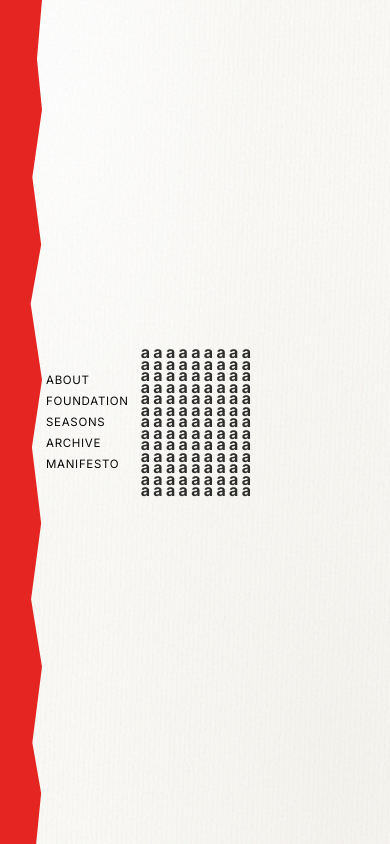
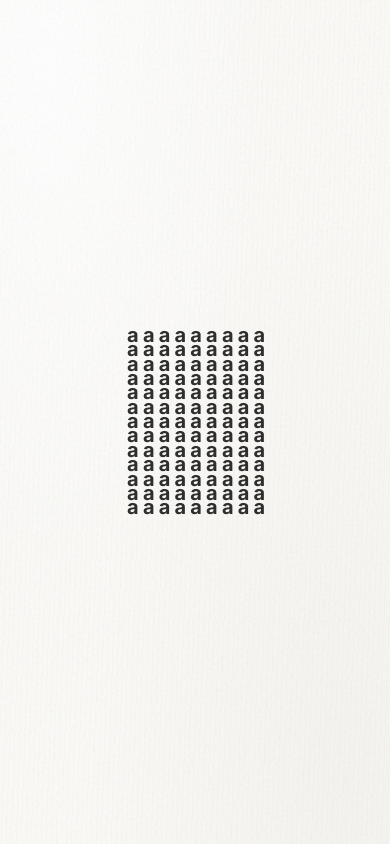
Before and after one commit to woooo0ong/aea-collective, a Next.js app: page / in a window 390 px wide. Built offline with nearby package versions, Linux system fonts and the light colour scheme.

Commit message:
Expand persistent poster blocks across page

```diff
--- a/src/app/globals.css
+++ b/src/app/globals.css
@@ -58,7 +58,7 @@ a { color: inherit; text-decoration: none; }
   align-items: center;
   justify-items: center;
   width: max-content;
-  font-size: clamp(.86rem, 1.4vw, 1.34rem);
+  font-size: clamp(1rem, 1.8vw, 1.7rem);
   font-weight: 700;
   line-height: .69;
   letter-spacing: -.11em;
@@ -92,91 +92,50 @@ a { color: inherit; text-decoration: none; }
   opacity: .92;
 }
 
-.accent-grid[data-block="holding"],
-.accent-grid[data-block="revealing"] {
+.accent-grid[data-center-filled="true"] {
   background: #c43a2f;
 }
 
-.accent-grid[data-block="holding"] .glyph,
-.accent-grid[data-block="revealing"] .glyph {
+.accent-grid[data-center-filled="true"] .glyph {
   opacity: 0;
 }
 
-.accent-grid[data-block="revealing"] .glyph[data-revealed="true"] {
+.expansion-block,
+.full-field {
+  position: absolute;
+  z-index: 0;
+  background: #c43a2f;
+  pointer-events: none;
+  opacity: 0;
+}
+
+.expansion-block[data-visible="true"],
+.full-field[data-visible="true"] {
   opacity: 1;
 }
 
-.strip-shell {
-  position: fixed;
-  z-index: 5;
-  inset: 0 auto 0 0;
-  width: min(82vw, 420px);
-  pointer-events: none;
+.expansion-top {
+  inset: 0 13% auto;
+  height: 18%;
 }
 
-.red-strip {
-  position: absolute;
-  z-index: 2;
-  inset: 0 auto 0 0;
-  width: 32px;
-  background: var(--red);
-  pointer-events: auto;
-  cursor: e-resize;
-  clip-path: polygon(0 0, 100% 0, 100% 15%, 87% 21%, 100% 29%, 88% 39%, 100% 48%, 86% 59%, 100% 69%, 89% 79%, 100% 88%, 91% 100%, 0 100%);
+.expansion-right {
+  inset: 13% 0 13% auto;
+  width: 18%;
 }
 
-.strip-label {
-  position: absolute;
-  z-index: 3;
-  top: 50%;
-  left: 9px;
-  color: var(--paper);
-  font-size: 9px;
-  letter-spacing: .08em;
-  pointer-events: none;
-  transform: rotate(-90deg) translateX(-50%);
-  transform-origin: left top;
+.expansion-bottom {
+  inset: auto 13% 0;
+  height: 18%;
 }
 
-.editorial-nav {
-  position: absolute;
-  z-index: 1;
-  top: 50%;
-  left: 58px;
-  display: grid;
-  gap: 10px;
-  pointer-events: none;
-  font-size: clamp(.72rem, 1vw, .86rem);
-  letter-spacing: .06em;
-  line-height: 1.05;
-  opacity: 0;
-  transform: translate(-16px, -50%);
+.expansion-left {
+  inset: 13% auto 13% 0;
+  width: 18%;
 }
 
-.editorial-nav a { width: max-content; }
-.editorial-nav a:hover, .editorial-nav a:focus-visible { text-decoration: underline; text-underline-offset: 3px; }
-
-.strip-shell:hover .red-strip,
-.strip-shell:focus-within .red-strip {
-  width: 50px;
-  clip-path: polygon(0 0, 100% 0, 88% 7%, 100% 13%, 77% 21%, 98% 29%, 73% 36%, 100% 45%, 76% 53%, 98% 62%, 74% 71%, 100% 79%, 77% 88%, 98% 94%, 86% 100%, 0 100%);
-}
-
-.strip-shell:hover .editorial-nav,
-.strip-shell:focus-within .editorial-nav {
-  opacity: 1;
-  pointer-events: auto;
-  transform: translate(0, -50%);
-}
-
-.strip-shell:hover .strip-label,
-.strip-shell:focus-within .strip-label { opacity: 0; }
+.full-field { inset: 0; }
 
 @media (max-width: 600px) {
-  .red-strip { width: 25px; }
-  .strip-label { left: 7px; }
-  .editorial-nav { left: 46px; gap: 9px; }
-  .strip-shell:hover .red-strip,
-  .strip-shell:focus-within .red-strip { width: 42px; }
-  .accent-grid { font-size: clamp(.82rem, 4.1vw, 1rem); }
+  .accent-grid { font-size: clamp(.95rem, 5.2vw, 1.25rem); }
 }
--- a/src/app/page.tsx
+++ b/src/app/page.tsx
@@ -2,9 +2,18 @@
 
 import { useEffect, useRef, useState, type PointerEvent as ReactPointerEvent } from "react";
 
-const navigation = ["ABOUT", "FOUNDATION", "SEASONS", "ARCHIVE", "MANIFESTO"];
 const rowCount = 13;
 const columnCount = 9;
+const totalCells = rowCount * columnCount;
+const crossOffsets = [
+  { row: 0, column: 0 },
+  { row: -1, column: 0 },
+  { row: 1, column: 0 },
+  { row: 0, column: -1 },
+  { row: 0, column: 1 },
+];
+const cellKey = (row: number, column: number) => `${row}-${column}`;
+const expansionNames = ["top", "right", "bottom", "left"];
 
 const accentMatrix = Array.from({ length: rowCount }, () =>
   Array.from({ length: columnCount }, () => "a"),
@@ -14,21 +23,12 @@ const aeaMatrix = Array.from({ length: rowCount }, (_, row) =>
   Array.from({ length: columnCount }, (_, column) => ["a", "e"][(row + column) % 2]),
 );
 
-const crossOffsets = [
-  { row: 0, column: 0 },
-  { row: -1, column: 0 },
-  { row: 1, column: 0 },
-  { row: 0, column: -1 },
-  { row: 0, column: 1 },
-];
-
-const cellKey = (row: number, column: number) => `${row}-${column}`;
-
 export default function Home() {
   const [litCells, setLitCells] = useState<Set<string>>(() => new Set());
-  const [blockState, setBlockState] = useState<"none" | "holding" | "revealing">("none");
-  const [revealRadius, setRevealRadius] = useState(-1);
+  const [centerFilled, setCenterFilled] = useState(false);
+  const [expansionCount, setExpansionCount] = useState(0);
   const expiryTimers = useRef<Map<string, ReturnType<typeof setTimeout>>>(new Map());
+  const lastSector = useRef<number | null>(null);
 
   useEffect(() => {
     const timers = expiryTimers.current;
@@ -36,46 +36,19 @@ export default function Home() {
   }, []);
 
   useEffect(() => {
-    if (blockState !== "none" || litCells.size !== rowCount * columnCount) return;
-
+    if (centerFilled || litCells.size !== totalCells) return;
     expiryTimers.current.forEach((timer) => clearTimeout(timer));
     expiryTimers.current.clear();
     setLitCells(new Set());
-    setBlockState("holding");
-  }, [blockState, litCells]);
+    setCenterFilled(true);
+  }, [centerFilled, litCells]);
 
-  useEffect(() => {
-    if (blockState !== "holding") return;
-
-    const timer = setTimeout(() => {
-      setRevealRadius(0);
-      setBlockState("revealing");
-    }, 8000);
-
-    return () => clearTimeout(timer);
-  }, [blockState]);
-
-  useEffect(() => {
-    if (blockState !== "revealing") return;
-
-    const maximumRadius = Math.hypot((rowCount - 1) / 2, (columnCount - 1) / 2);
-    if (revealRadius > maximumRadius) {
-      setRevealRadius(-1);
-      setBlockState("none");
-      return;
-    }
-
-    const timer = setTimeout(() => setRevealRadius((current) => current + 1), 90);
-    return () => clearTimeout(timer);
-  }, [blockState, revealRadius]);
-
-  function updatePointerCell(event: ReactPointerEvent<HTMLElement>) {
-    if (blockState !== "none") return;
+  function paintCenter(event: ReactPointerEvent<HTMLElement>) {
+    if (centerFilled) return;
 
     const bounds = event.currentTarget.getBoundingClientRect();
     const column = Math.min(columnCount - 1, Math.max(0, Math.floor(((event.clientX - bounds.left) / bounds.width) * columnCount)));
     const row = Math.min(rowCount - 1, Math.max(0, Math.floor(((event.clientY - bounds.top) / bounds.height) * rowCount)));
-
     const crossedCells = crossOffsets
       .map((offset) => ({ row: row + offset.row, column: column + offset.column }))
       .filter((cell) => cell.row >= 0 && cell.row < rowCount && cell.column >= 0 && cell.column < columnCount);
@@ -90,10 +63,7 @@ export default function Home() {
       const key = cellKey(cell.row, cell.column);
       const previousTimer = expiryTimers.current.get(key);
       if (previousTimer) clearTimeout(previousTimer);
-
-      expiryTimers.current.set(
-        key,
-        setTimeout(() => {
+      expiryTimers.current.set(key, setTimeout(() => {
         expiryTimers.current.delete(key);
         setLitCells((current) => {
           if (!current.has(key)) return current;
@@ -101,48 +71,42 @@ export default function Home() {
           next.delete(key);
           return next;
         });
-        }, 3000),
-      );
+      }, 3000));
     });
   }
 
+  function paintOutside(event: ReactPointerEvent<HTMLElement>) {
+    if (!centerFilled || expansionCount >= 5) return;
+    const bounds = event.currentTarget.getBoundingClientRect();
+    const sector = Math.min(4, Math.max(0, Math.floor(((event.clientX - bounds.left) / bounds.width) * 5)));
+    if (lastSector.current === sector) return;
+    lastSector.current = sector;
+    setExpansionCount((count) => Math.min(5, count + 1));
+  }
+
   return (
-    <main className="poster">
-      <aside className="strip-shell" aria-label="AEA sections">
-        <nav className="editorial-nav" aria-label="Primary navigation">
-          {navigation.map((item) => (
-            <a href={`#${item.toLowerCase()}`} key={item}>
-              {item}
-            </a>
+    <main
+      className="poster"
+      onPointerMove={paintOutside}
+      onPointerLeave={() => { lastSector.current = null; }}
+    >
+      {expansionNames.map((name, index) => (
+        <div className={`expansion-block expansion-${name}`} data-visible={expansionCount > index} key={name} />
       ))}
-        </nav>
-
-        <div className="red-strip" aria-hidden="true" />
-        <span className="strip-label" aria-hidden="true">
-          AEA*
-        </span>
-      </aside>
+      <div className="full-field" data-visible={expansionCount >= 5} />
 
       <section
         className="word-mark"
         aria-label="AEA typographic composition"
-        onPointerMove={updatePointerCell}
-        onPointerDown={updatePointerCell}
+        onPointerMove={paintCenter}
+        onPointerDown={paintCenter}
       >
-        <div className="accent-grid" data-block={blockState} aria-hidden="true">
+        <div className="accent-grid" data-center-filled={centerFilled} aria-hidden="true">
           {accentMatrix.map((row, rowIndex) =>
             row.map((letter, columnIndex) => {
               const isActive = litCells.has(cellKey(rowIndex, columnIndex));
-              const isRevealed = blockState === "revealing"
-                && Math.hypot(rowIndex - (rowCount - 1) / 2, columnIndex - (columnCount - 1) / 2) <= revealRadius;
-
               return (
-                <span
-                  className="glyph"
-                  data-active={isActive}
-                  data-revealed={isRevealed}
-                  key={`${rowIndex}-${columnIndex}`}
-                >
+                <span className="glyph" data-active={isActive} key={`${rowIndex}-${columnIndex}`}>
                   <span className="accent-letter">{letter}</span>
                   <span className="aea-letter">{aeaMatrix[rowIndex][columnIndex]}</span>
                 </span>
```
Lines whose indentation alone changed are shown as unchanged.
